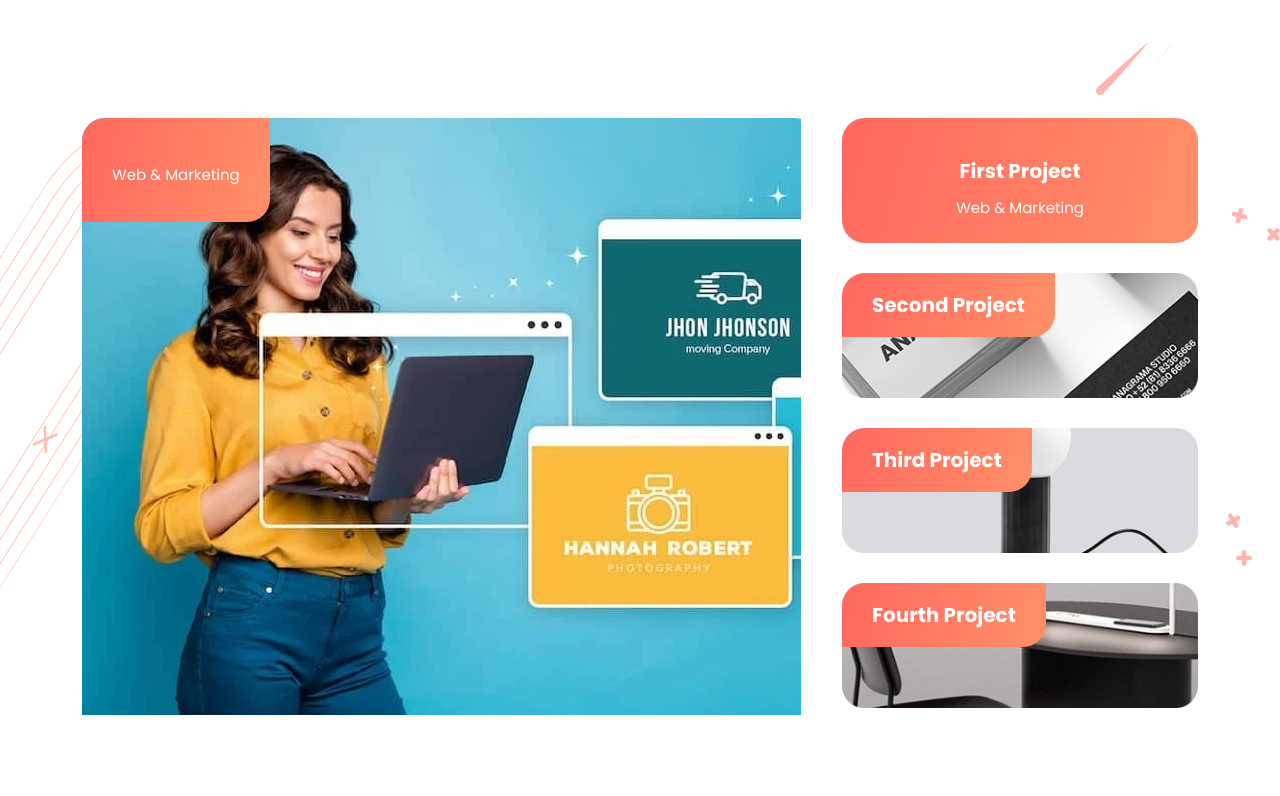
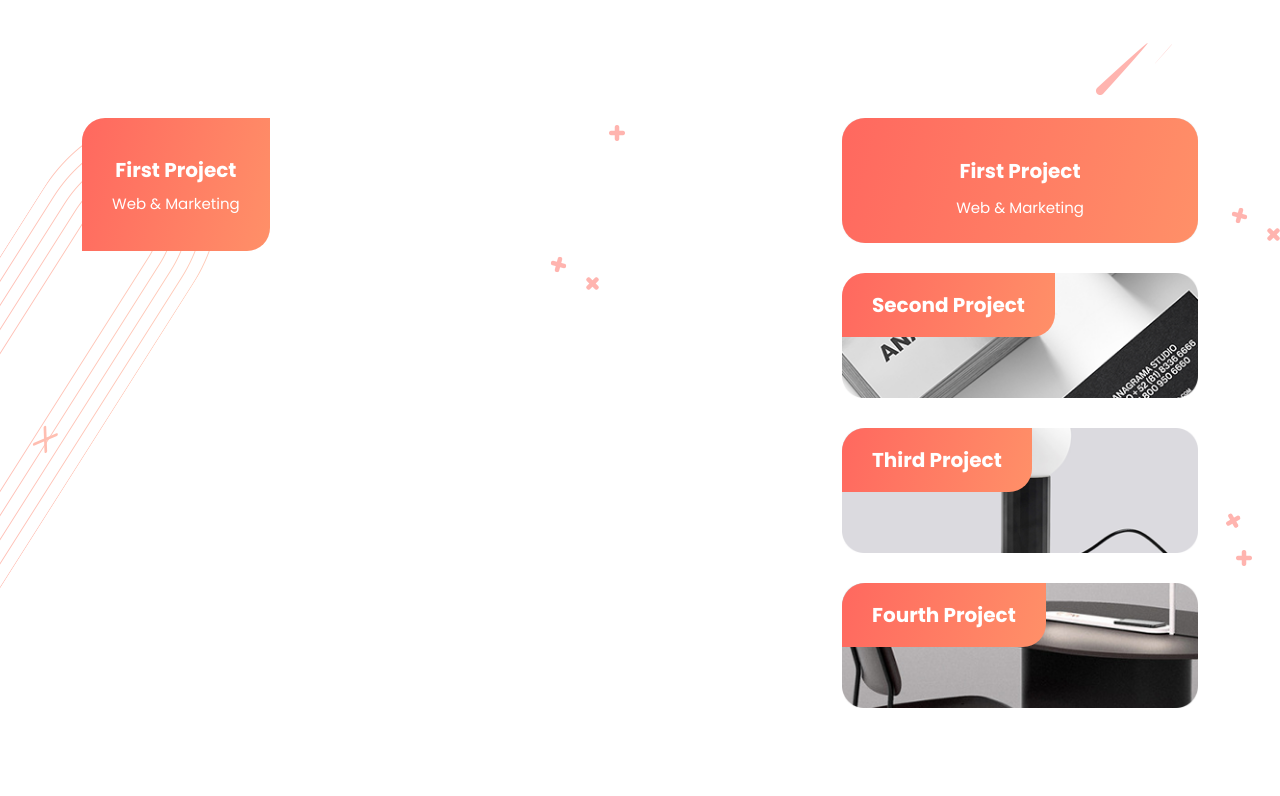
Before and after one commit to Purva005/Avrup, a plain HTML site: page index.html in a window 1280 px wide. Shown: the part 3760-4556 px from the top of the page. Drawn offline with Linux system fonts and the light colour scheme.

Commit message:
Update index.html

```diff
--- a/index.html
+++ b/index.html
@@ -349,9 +349,9 @@
                     <li class="active">
                       <div>
                         <div class="thumb">
-                          <iframe width="100%" height="auto" src="assets/images/njn1.jpg" title="YouTube video player" frameborder="0" allow="accelerometer; autoplay; clipboard-write; encrypted-media; gyroscope; picture-in-picture" allowfullscreen></iframe>
+                          <iframe width="100%" height="auto" src="" title="YouTube video player" frameborder="0" allow="accelerometer; autoplay; clipboard-write; encrypted-media; gyroscope; picture-in-picture" allowfullscreen></iframe>
                           <div class="overlay-effect">
-                            <a href="#"><h4></h4></a>
+                            <a href="#"><h4>First Project</h4></a>
                             <span>Web &amp; Marketing</span>
                           </div>
                         </div>
```
